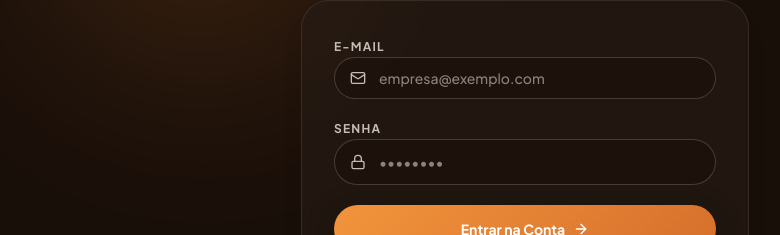
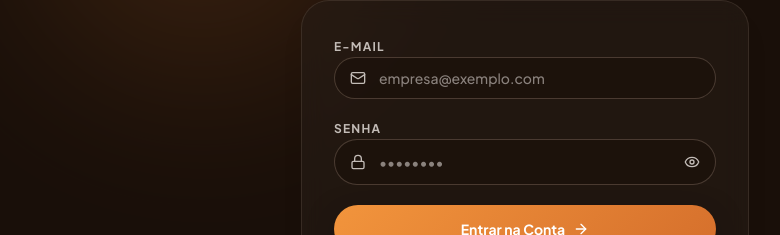
Before and after one commit to melzinhoinova/ACE-project, a Next.js app in the folder Frontend/: page /login in a window 1280 px wide. Shown: the part 291-526 px from the top of the page, without its empty margins (115-895 px from the left). Built offline with nearby package versions, Linux system fonts and the light colour scheme; no server answers.

Commit message:
feat: toggle password visibility

```diff
--- a/Frontend/src/app/login/page.tsx
+++ b/Frontend/src/app/login/page.tsx
@@ -3,7 +3,7 @@
 import { useEffect, useState, Suspense } from "react";
 import { supabase } from "@/lib/supabaseClient";
 import { useRouter, useSearchParams } from "next/navigation";
-import { LucideRocket, Mail, Lock, Loader2, ArrowRight, Building2, UserCheck, ShieldCheck, AlertCircle, MailCheck } from "lucide-react";
+import { LucideRocket, Mail, Lock, Loader2, ArrowRight, Building2, UserCheck, ShieldCheck, AlertCircle, MailCheck, Eye, EyeOff } from "lucide-react";
 
 function LoginFormContent() {
   const router = useRouter();
@@ -18,6 +18,8 @@ function LoginFormContent() {
   const [email, setEmail] = useState("");
   const [password, setPassword] = useState("");
   const [confirmPassword, setConfirmPassword] = useState("");
+  const [showPassword, setShowPassword] = useState(false);
+  const [showConfirmPassword, setShowConfirmPassword] = useState(false);
   const [companyName, setCompanyName] = useState("");
   const [errorMsg, setErrorMsg] = useState("");
   const [successMsg, setSuccessMsg] = useState("");
@@ -336,13 +338,20 @@ function LoginFormContent() {
                       <Lock size={16} />
                     </span>
                     <input
-                      type="password"
+                      type={showPassword ? "text" : "password"}
                       required
                       value={password}
                       onChange={(e) => setPassword(e.target.value)}
                       placeholder="••••••••"
-                      className="w-full pl-11 pr-4 py-3 rounded-2xl border border-border bg-background/50 focus:bg-background focus:border-primary focus:outline-none transition text-sm font-medium"
+                      className="w-full pl-11 pr-11 py-3 rounded-2xl border border-border bg-background/50 focus:bg-background focus:border-primary focus:outline-none transition text-sm font-medium"
                     />
+                    <button
+                      type="button"
+                      onClick={() => setShowPassword(!showPassword)}
+                      className="absolute inset-y-0 right-0 pr-4 flex items-center text-muted-foreground hover:text-foreground transition"
+                    >
+                      {showPassword ? <EyeOff size={16} /> : <Eye size={16} />}
+                    </button>
                   </div>
                 </div>
 
@@ -357,13 +366,20 @@ function LoginFormContent() {
                         <Lock size={16} />
                       </span>
                       <input
-                        type="password"
+                        type={showConfirmPassword ? "text" : "password"}
                         required
                         value={confirmPassword}
                         onChange={(e) => setConfirmPassword(e.target.value)}
                         placeholder="••••••••"
-                        className="w-full pl-11 pr-4 py-3 rounded-2xl border border-border bg-background/50 focus:bg-background focus:border-primary focus:outline-none transition text-sm font-medium"
+                        className="w-full pl-11 pr-11 py-3 rounded-2xl border border-border bg-background/50 focus:bg-background focus:border-primary focus:outline-none transition text-sm font-medium"
                       />
+                      <button
+                        type="button"
+                        onClick={() => setShowConfirmPassword(!showConfirmPassword)}
+                        className="absolute inset-y-0 right-0 pr-4 flex items-center text-muted-foreground hover:text-foreground transition"
+                      >
+                        {showConfirmPassword ? <EyeOff size={16} /> : <Eye size={16} />}
+                      </button>
                     </div>
                   </div>
                 )}
```
